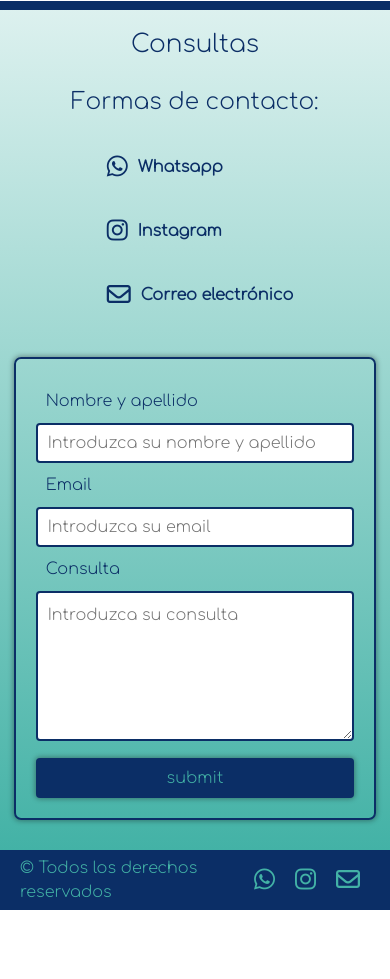
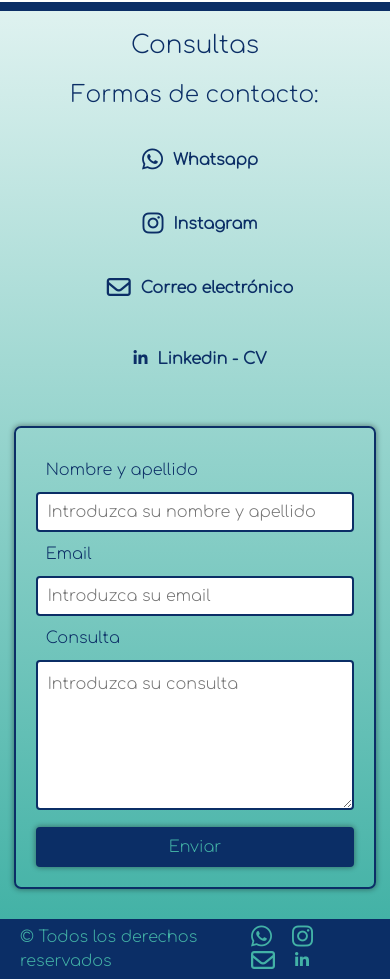
Before and after one commit to J0AQUINPEDRAZA/Alicia-Pedraza, a website: page pages/contacto.html in a window 390 px wide. Shown: the part 300-1279 px from the top of the page. Before the commit the page ends 1210 px from the top, so only its background shows below. Drawn offline with nearby package versions, Linux system fonts and the light colour scheme.

Commit message:
add linkedin

```diff
--- a/css/normalize.css
+++ b/css/normalize.css
@@ -33,12 +33,21 @@
 
   h2{
     color: #0b2e66;
+    margin: 0px;
+    margin-top: 0px;
+    margin-bottom: 0px;
   }
 
   h3{
     color: #0b2e66;
+    margin: 0px;
+    margin-top: 0px;
+    margin-bottom: 0px
   }
 
   p{
     color: #0b2e66;
+    margin: 0px;
+    margin-top: 0px;
+    margin-bottom: 0px
   }
--- a/pages/contacto.html
+++ b/pages/contacto.html
@@ -123,15 +123,18 @@
                 <a href="https://wa.me/5493512054717/?text=Hola%20Ali,%20quisiera%20hacerte%20una%20consulta,..." target="_blank" rel="noopener" data-testid="LinkButton" aria-describedby="profile-ali-pedraza " height="auto" class="sc-pFZIQ StyledButton-sc-686c3k-0 ldGKnQ csMAqU"><i class="fa-xl fa-brands fa-whatsapp sc-hKgILt Button__StyledText-sc-uh5tyw-0 CczVW rsIfq"></i>Whatsapp</a>
                 <a href="https://www.instagram.com/lic.pedraza/?igshid=YmMyMTA2M2Y=" target="_blank"><i class="fa-xl fa-brands fa-instagram"></i>Instagram</a>
                 <a href=""><i class="fa-xl fa-regular fa-envelope"></i>Correo electrónico</a>
+                <a href=""><i class="fa-brands fa-linkedin-in"></i>Linkedin - CV</a>
               </div>
             </div>
             <div class="form">
               <form action="">
-                <label  class="labelFormContacto" for="text">Nombre y apellido</label>                <input  class="inputsFormContacto" type="text" placeholder="Introduzca su nombre y apellido" required>
+                <label  class="labelFormContacto" for="text">Nombre y apellido</label>
+                <input  class="inputsFormContacto" type="text" placeholder="Introduzca su nombre y apellido" required>
                 <label  class="labelFormContacto" for="email">Email</label>
                 <input  class="inputsFormContacto" type="email" name="email" id="" placeholder="Introduzca su email" required>
                 <label  class="labelFormContacto" for="textarea">Consulta</label>
-                <textarea  class="textareaFormContacto" name="textarea" id="" cols="30" rows="10" placeholder="Introduzca su consulta" required></textarea>                <input  class="submitFormContacto" type="submit" value="submit" placeholder="enviar">
+                <textarea  class="textareaFormContacto" name="textarea" id="" cols="30" rows="10" placeholder="Introduzca su consulta" required></textarea>
+                <input  class="submitFormContacto" type="submit" value="Enviar">
               </form>
             </div>
           </div>
@@ -140,10 +143,15 @@
     <footer class="footer">
       <div class="container__footer">
         <p class="footerText">&copy; Todos los derechos reservados</p>
-        <div class="iconos">
-          <a href="https://wa.me/5493512054717/?text=Hola%20Ali,%20quisiera%20hacerte%20una%20consulta,..." target="_blank" rel="noopener" data-testid="LinkButton" aria-describedby="profile-ali-pedraza " height="auto" class="sc-pFZIQ StyledButton-sc-686c3k-0 ldGKnQ csMAqU"><div data-testid="LinkThumbnail" class="sc-bdfBwQ sc-gsTCUz StyledThumbnail-sc-1hclpwd-0 fEQWLI bhdLno hUtLhc"><i class="fa-xl fa-brands fa-whatsapp sc-hKgILt Button__StyledText-sc-uh5tyw-0 CczVW rsIfq"></i></div></a>
-          <a href="https://www.instagram.com/lic.pedraza/?igshid=YmMyMTA2M2Y=" target="_blank"><i class="fa-xl fa-brands fa-instagram"></i></a>
-          <a href=""><i class="fa-xl fa-regular fa-envelope"></i></a>
+        <div class="iconosContainer">
+          <div class="iconos">
+            <a href="https://wa.me/5493512054717/?text=Hola%20Ali,%20quisiera%20hacerte%20una%20consulta,..." target="_blank" rel="noopener" data-testid="LinkButton" aria-describedby="profile-ali-pedraza " height="auto" class="sc-pFZIQ StyledButton-sc-686c3k-0 ldGKnQ csMAqU"><div data-testid="LinkThumbnail" class="sc-bdfBwQ sc-gsTCUz StyledThumbnail-sc-1hclpwd-0 fEQWLI bhdLno hUtLhc"><i class="fa-xl fa-brands fa-whatsapp sc-hKgILt Button__StyledText-sc-uh5tyw-0 CczVW rsIfq"></i></div></a>
+            <a href="https://www.instagram.com/lic.pedraza/?igshid=YmMyMTA2M2Y=" target="_blank"><i class="fa-xl fa-brands fa-instagram"></i></a>
+          </div>
+          <div class="iconos">
+            <a href=""><i class="fa-xl fa-regular fa-envelope"></i></a>
+            <a href=""><i class="fa-brands fa-linkedin-in"></i></a>
+          </div>
         </div>
       </div>
     </footer>
--- a/scss/_contacto.scss
+++ b/scss/_contacto.scss
@@ -115,6 +115,25 @@ main{
                 align-content: center;
                 .redes{
                     align-items: center;
+                    .iconos{
+                        display: flex;
+                        flex-direction: column;
+                        flex-wrap: wrap;
+                        align-items: center;
+                        a{
+                            margin: 20px 0px;
+                            color: $azulLogo;
+                            font-weight: bold;
+                            .fa-brands{
+                                color: $azulLogo;
+                                margin: 10px;
+                            }
+                            .fa-regular{
+                                color: $azulLogo;
+                                margin: 10px;
+                            }
+                        }
+                    }
                 }
             }
         }
--- a/scss/_footer.scss
+++ b/scss/_footer.scss
@@ -15,14 +15,19 @@
         display: flex;
         align-items: center;
         flex-direction: row;
-        justify-content: space-between;
+        justify-content: space-between;;
         .footerText{
             color: $verdeLogo;
             margin: 0px;
         }
+        .iconosContainer{
+            display: flex;
+            flex-wrap: wrap;
+            align-items: center;
             .iconos{
                 display: flex;
                 flex-wrap: nowrap;
+                align-items: center;
                 .fa-brands{
                 color: $verdeLogo;
                 margin: 10px;
@@ -33,4 +38,20 @@
                 }
             }
         }
+        @media only screen and (max-width: 576px)   {
+            .iconosContainer{
+                display: flex;
+                align-items: center;
+                .iconos{
+                    .fa-brands{
+                        margin: 0px 10px;
                     }
+                    .fa-regular{
+                        margin: 0px 10px;
+
+                    }
+                }
+            }
+        }
+    }
+}
--- a/scss/_headerMobile.scss
+++ b/scss/_headerMobile.scss
@@ -27,6 +27,7 @@
             justify-content: space-between;
             .container-fluid{
                 padding: 0px;
+                margin: 14px 0px;
                 .logo{
                     width: 100px
                 }
```
Also changed, not shown: index.html (+9 -4 lines), pages/perfil.html (+9 -4 lines), pages/turnos.html (+9 -4 lines), css/main.css. Lines whose indentation alone changed are shown as unchanged.
